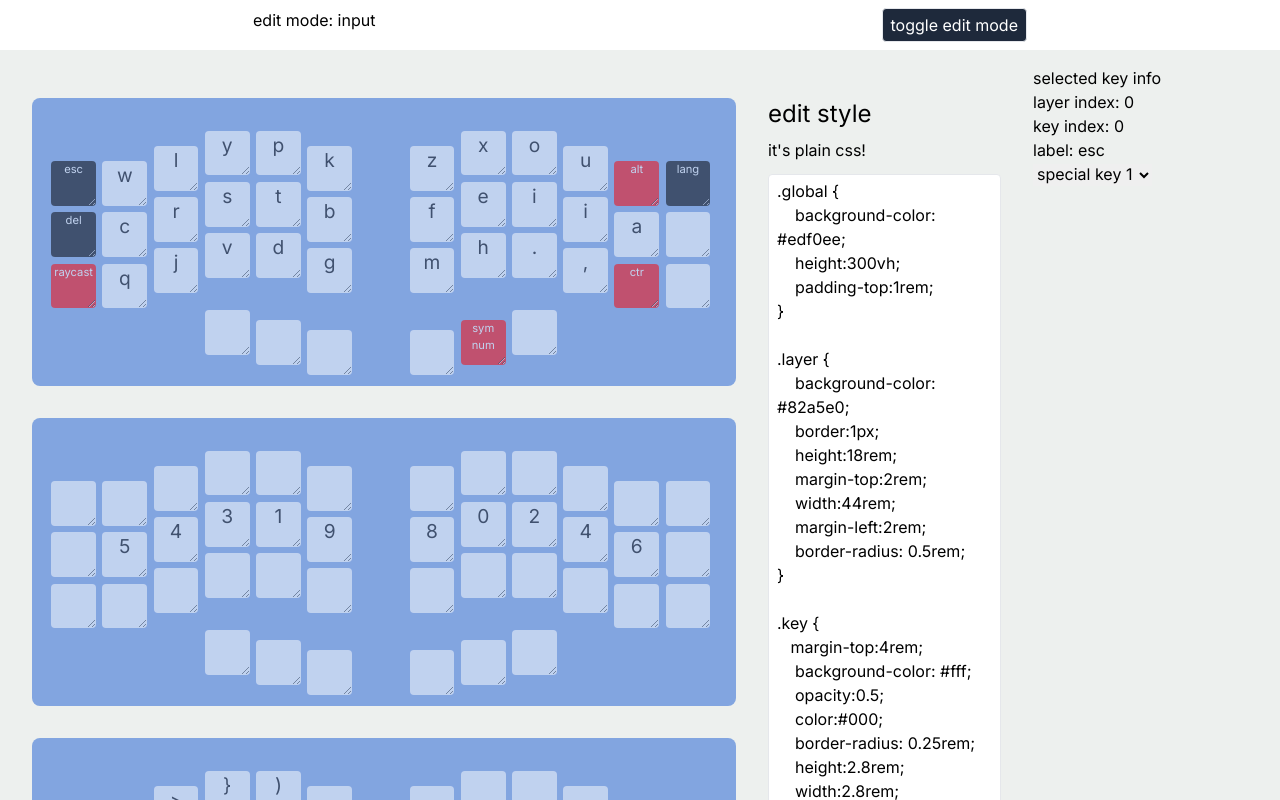
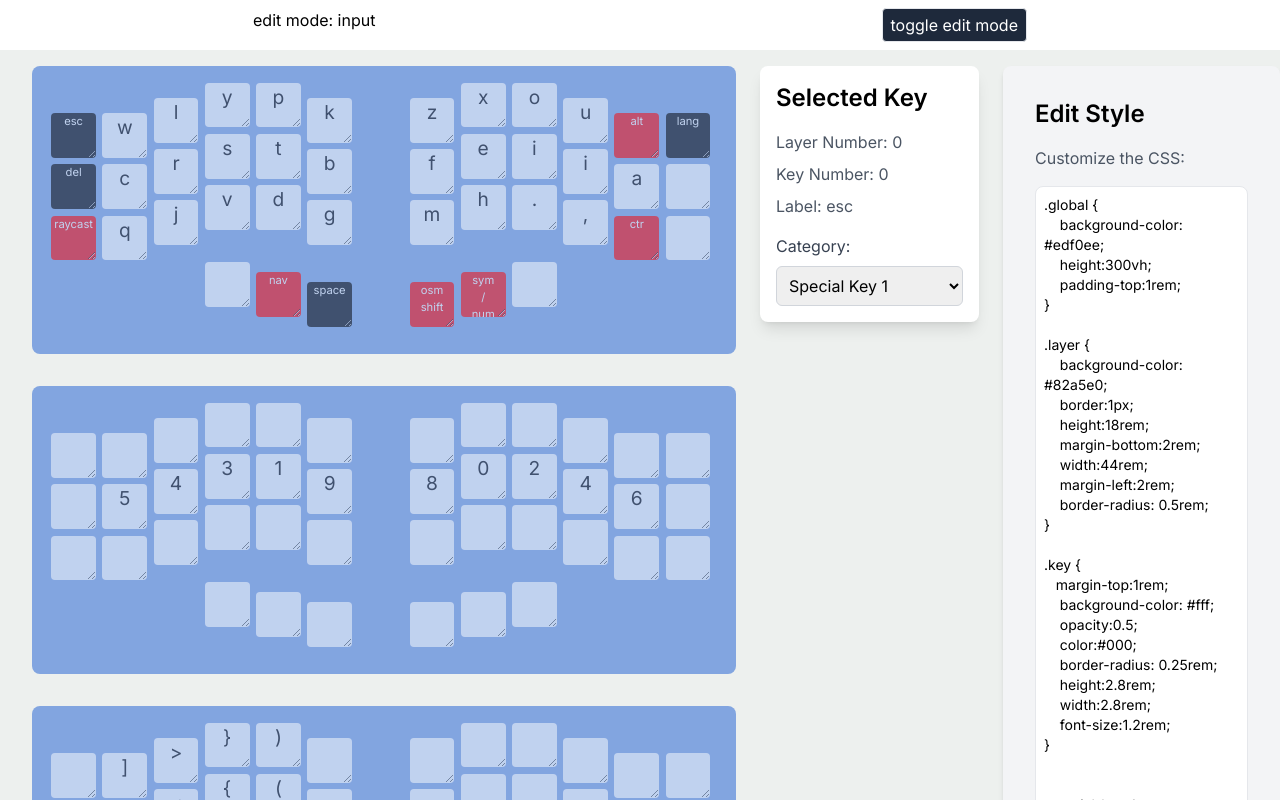
Before and after one commit to jaroslaw-weber/keyfab, a Next.js app: page / in a window 1280 px wide. Shown: the top 800 px of the page. Built offline with nearby package versions, Linux system fonts and the light colour scheme.

Commit message:
add more styles, fix error

```diff
--- a/app/components/EditKeyPanel.tsx
+++ b/app/components/EditKeyPanel.tsx
@@ -1,5 +1,6 @@
 import { useAtom } from "jotai";
 import { layersAtom, selectedKeyAtom } from "../state";
+import KeyboardKey from "./KeyboardKey";
 
 export function EditKeyPanel() {
   const [key] = useAtom(selectedKeyAtom);
@@ -28,16 +29,26 @@ export function EditKeyPanel() {
   const category = layer.specialKeys?.find(x=> x.index == key.keyIndex)?.category ?? 0;
   console.log('category', category);
   return (
-    <div>
-      <p>selected key info</p>
-      <p>layer index: {key.layerIndex}</p>
-      <p>key index: {key.keyIndex}</p>
-      <p>label: {label}</p>
-      <select value={category} onChange={(e) => setCategory(e.target.value)}>
-        <option value="0">basic key</option>
-        <option value="1">special key 1</option>
-        <option value="2">special key 2</option>
-      </select>
-    </div>
+	<div className="bg-white rounded-lg shadow-lg p-4 mx-auto max-w-md">
+	  <h2 className="text-2xl font-semibold mb-4">Selected Key</h2>
+	  <div className="space-y-2">
+		<p className="text-gray-600">Layer Number: {key.layerIndex}</p>
+		<p className="text-gray-600">Key Number: {key.keyIndex}</p>
+		<p className="text-gray-600">Label: {label}</p>
+	  </div>
+	  <div className="mt-4">
+		<label className="block text-gray-700 pb-2">Category:</label>
+		<select
+		  className="w-full p-2 border border-gray-300 rounded-md focus:ring focus:ring-blue-200"
+		  value={category}
+		  onChange={(e) => setCategory(e.target.value)}
+		>
+		  <option value="0">Basic Key</option>
+		  <option value="1">Special Key 1</option>
+		  <option value="2">Special Key 2</option>
+		</select>
+	  </div>
+	</div>
   );
+
 }
--- a/app/components/EditStylePanel.tsx
+++ b/app/components/EditStylePanel.tsx
@@ -5,11 +5,11 @@ export function EditStylePanel() {
   const [css, setCss] = useAtom(cssAtom);
 
   const editLayerCssPanel = (
-    <div className=" h-full  p-8 flex flex-col">
-      <p className="flex-shrink text-2xl">edit style</p>
-      <p className="flex-shrink py-2">it's plain css!</p>
+    <div className="h-full p-8 flex flex-col bg-gray-100 rounded-lg shadow-md">
+      <h2 className="text-2xl font-semibold mb-4">Edit Style</h2>
+      <p className="text-gray-600 mb-4">Customize the CSS:</p>
       <textarea
-        className={`border rounded px-2 py-1 mt-1 mb-2 flex-1`}
+        className="border rounded-lg p-2 text-sm bg-white resize-none focus:ring focus:ring-blue-200 flex-grow"
         onChange={(e) => {
           setCss(e.target.value);
           console.log("new css: ", css);
--- a/app/components/KeyboardKey.tsx
+++ b/app/components/KeyboardKey.tsx
@@ -24,7 +24,7 @@ export default function KeyboardKey(props: {
     throw new Error("No layers found");
   }
 
-  const v: string = layers[layerIndex].legends[index];
+  const v: string = layers[layerIndex].legends[index] ??""
 
   const [keyboard] = useAtom(keyboardAtom);
 
--- a/app/components/KeyboardLayer.tsx
+++ b/app/components/KeyboardLayer.tsx
@@ -2,23 +2,19 @@ import { useAtom } from "jotai";
 import KeyboardKey from "./KeyboardKey";
 //import { layerCssPropertiesAtom } from "../state";
 
-export default function KeyboardLayer(props:{
-  layer: Layer,
-  keyboard: Keyboard,
-layerIndex: number}
-): JSX.Element {
-	const {layer, keyboard, layerIndex} = props;
- // const [layerCssProperties] = useAtom(layerCssPropertiesAtom);
+export default function KeyboardLayer(props: {
+  layer: Layer;
+  keyboard: Keyboard;
+  layerIndex: number;
+}): JSX.Element {
+  const { layer, keyboard, layerIndex } = props;
+  // const [layerCssProperties] = useAtom(layerCssPropertiesAtom);
   const result: JSX.Element[] = [];
   for (let i = 0; i < keyboard.positions.length; i++) {
     const label = layer.legends[i];
     const position = keyboard.positions[i];
-    result.push(KeyboardKey({ position, layer, keyboard,index:i, layerIndex }));
+    result.push(KeyboardKey({ position, layer, index: i, layerIndex }));
   }
 
-  return (
-    <div className="layer">
-      {result}
-    </div>
-  );
+  return <div className="layer">{result}</div>;
 }
--- a/app/layer.ts
+++ b/app/layer.ts
@@ -21,8 +21,8 @@ export const defaultUserLayout: Layer[] = [
       "d",
       "g",
       null,
-      null,
-      null,
+      "nav",
+      "space",
       "z",
       "x",
       "o",
@@ -41,8 +41,8 @@ export const defaultUserLayout: Layer[] = [
       ",",
       "ctr",
       null,
-      null,
-      "sym\nnum",
+      "osm shift",
+      "sym\n/\nnum",
     ],
     order: 0,
     specialKeys: [
@@ -53,6 +53,9 @@ export const defaultUserLayout: Layer[] = [
       { index: 6, category: 1 },
       { index: 12, category: 2 },
       { index: 40, category: 2 },
+      { index: 39, category: 2 },
+      { index: 19, category: 2 },
+      { index: 20, category: 1 },
     ],
   },
   {
--- a/app/page.tsx
+++ b/app/page.tsx
@@ -32,10 +32,10 @@ export default function Home() {
           edit mode: {editMode}
         </p>
         <button className="border rounded py-1 px-2 bg-slate-800 text-white" onClick={toggleEditMode}>toggle edit mode</button></div>
-        <div className="flex flex-row global">
+        <div className="flex flex-row global gap-6">
           <div className="flex-1">{renderdKeyboard}</div>
+          <div className="flex-1">{EditKeyPanel()}</div>
           <div className="flex-1">{EditStylePanel()}</div>
-          <div className="flex-1">{EditKeyPanel()}</div>
         </div>
       </div>
     </main>
--- a/app/style.ts
+++ b/app/style.ts
@@ -12,14 +12,14 @@ const oceanBlue2  = `
 	background-color: #82a5e0;
 	border:1px;
 	height:18rem;
-	margin-top:2rem;
+	margin-bottom:2rem;
 	width:44rem;
 	margin-left:2rem;
 	border-radius: 0.5rem;
 }
 
 .key {
-   margin-top:4rem;
+   margin-top:1rem;
 	background-color: #fff;
 	opacity:0.5;
 	color:#000;
@@ -32,7 +32,7 @@ const oceanBlue2  = `
 
 .special-key-1
 {
-   margin-top:4rem;
+   margin-top:1rem;
 	background-color: #000;
 	opacity:0.5;
 	color:#fff;
@@ -44,7 +44,7 @@ const oceanBlue2  = `
 
 .special-key-2
 {
-   margin-top:4rem;
+   margin-top:1rem;
 	background-color: red;
 	opacity:0.5;
 	color:#fff;
@@ -53,6 +53,8 @@ const oceanBlue2  = `
 	width:2.8rem;
 	font-size:0.7rem;
 }
+
+
 
 `
 
```
